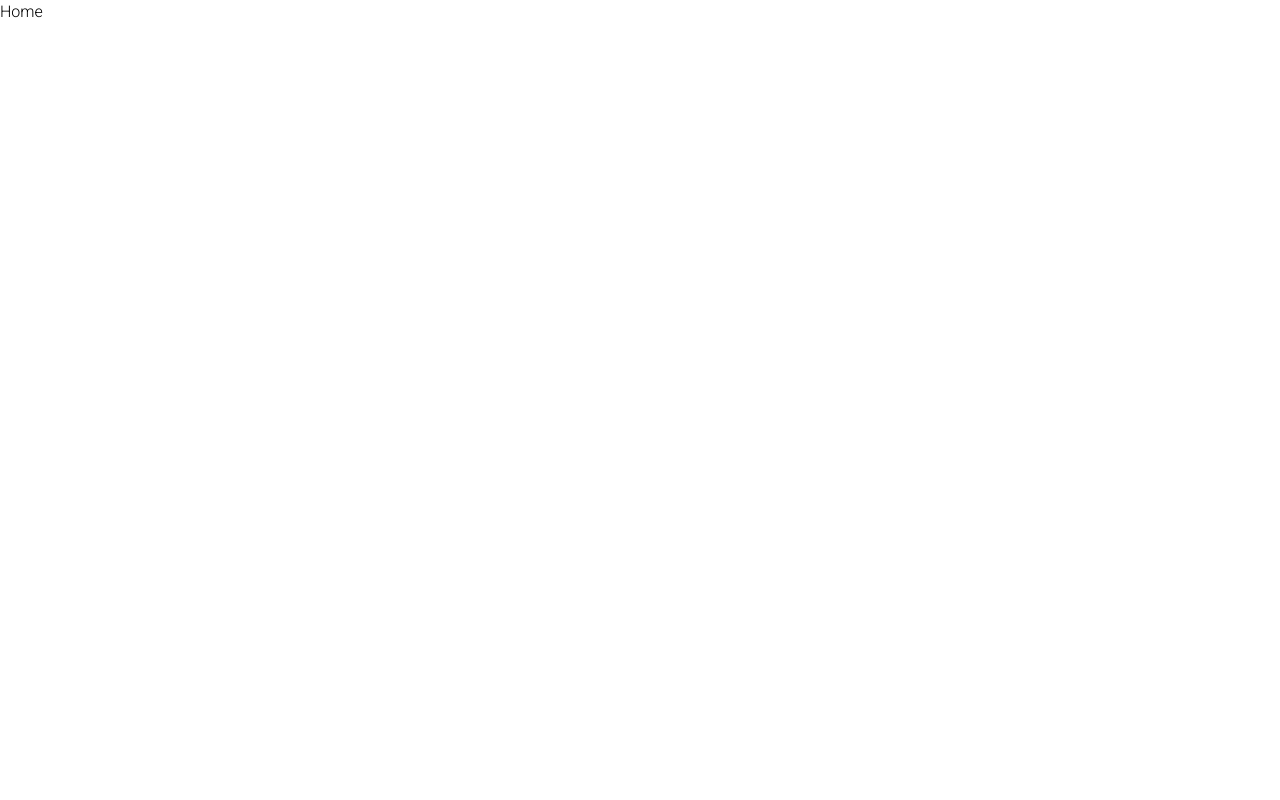
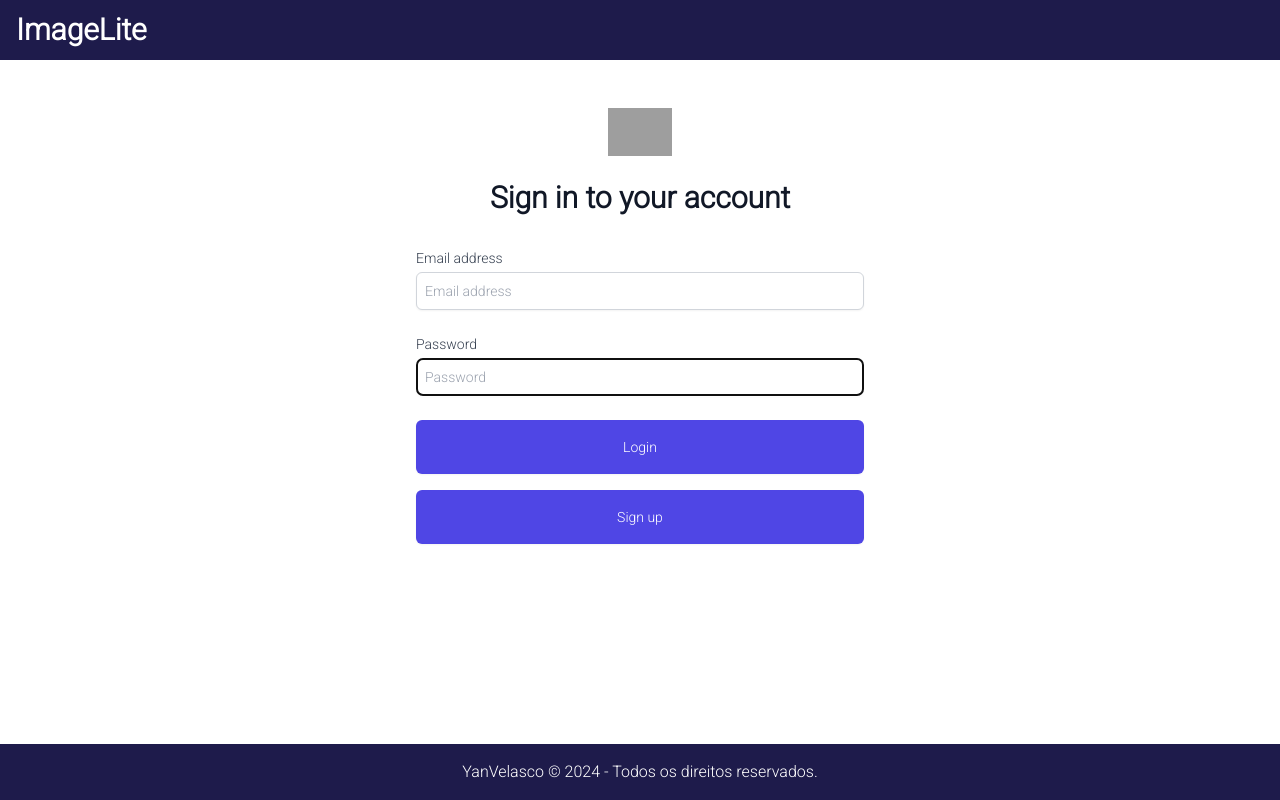
Before and after one commit to YanVelasco/imageLite, a Next.js app: page / in a window 1280 px wide. Built offline with nearby package versions, Linux system fonts and the light colour scheme; grey boxes are pictures that could not be loaded.

Commit message:
feet: localhost 3000

```diff
--- a/src/app/page.tsx
+++ b/src/app/page.tsx
@@ -1,7 +1,18 @@
+'use client'
+
+import { authService } from "@/resources/users/authentication.resource.service";
+import Login from "@/app/login/page";
+import Gallery from "@/app/gallery/page";
+
 export default function Home() {
+
+    const user = authService.getUserSessionToken();
+
+    if(user){
+        return <Gallery />
+    }
+
   return (
-    <main >
-      <h1>Home</h1>
-    </main>
+    <Login />
   )
 }
```
